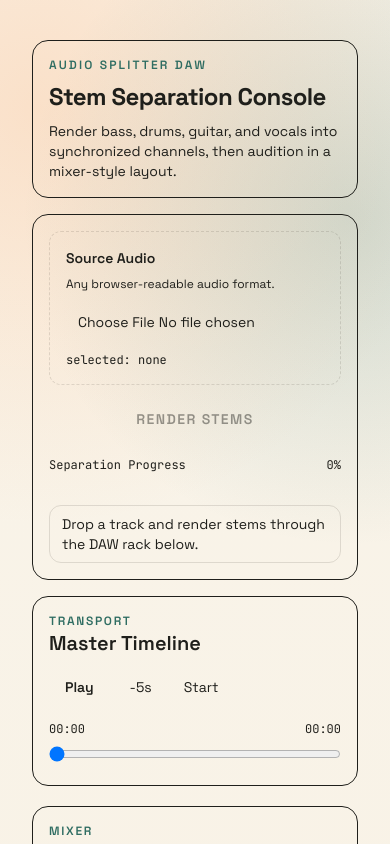
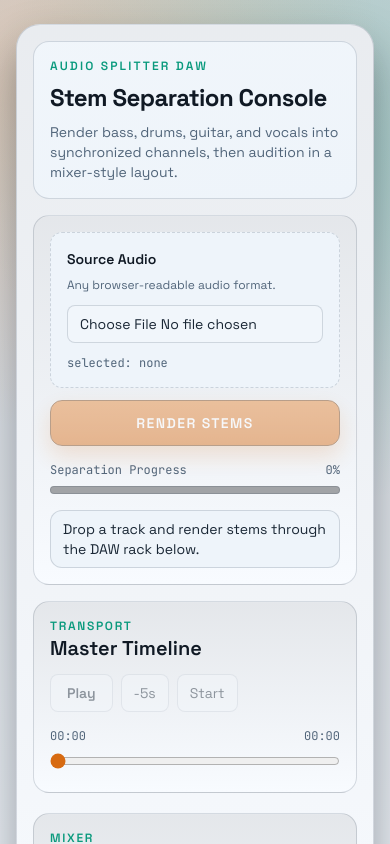
Before and after one commit to suhanstha09/audio_splitter, a Next.js app: page / in a window 390 px wide. Shown: the top 844 px of the page. Built offline with nearby package versions, Linux system fonts and the light colour scheme.

Commit message:
feat: update global styles for improved UI aesthetics and responsiveness

```diff
--- a/src/app/globals.css
+++ b/src/app/globals.css
@@ -1,14 +1,16 @@
 @import "tailwindcss";
 
 :root {
-  --background: #f8f2e6;
-  --foreground: #1f1f1b;
-  --panel: rgba(255, 250, 241, 0.82);
-  --panel-strong: #fffaf0;
-  --line: rgba(32, 26, 20, 0.12);
-  --brand: #e85d04;
-  --brand-soft: #ff9b54;
-  --accent: #2f6d62;
+  --background: #1a1f25;
+  --foreground: #eef3f9;
+  --surface: #222932;
+  --surface-hi: #2a323d;
+  --line: rgba(214, 226, 239, 0.16);
+  --ink: #e7eef7;
+  --ink-dim: #a8b9cb;
+  --brand: #f28d35;
+  --brand-soft: #f3b067;
+  --accent: #34c8a6;
 }
 
 @theme inline {
@@ -18,16 +20,18 @@
   --font-mono: var(--font-jetbrains-mono);
 }
 
-@media (prefers-color-scheme: dark) {
+@media (prefers-color-scheme: light) {
   :root {
-    --background: #14110f;
-    --foreground: #f7f1e6;
-    --panel: rgba(34, 29, 25, 0.72);
-    --panel-strong: #241f1a;
-    --line: rgba(248, 236, 214, 0.14);
-    --brand: #ffa05c;
-    --brand-soft: #ffbf91;
-    --accent: #68b7a5;
+    --background: #edf2f8;
+    --foreground: #101924;
+    --surface: #f8fbff;
+    --surface-hi: #eef4fa;
+    --line: rgba(25, 47, 70, 0.16);
+    --ink: #1a2735;
+    --ink-dim: #51657a;
+    --brand: #d76a11;
+    --brand-soft: #ee9545;
+    --accent: #0a9a7d;
   }
 }
 
@@ -37,72 +41,189 @@
 
 body {
   min-height: 100vh;
-  background: var(--background);
+  background:
+    radial-gradient(circle at 12% 8%, color-mix(in srgb, var(--brand-soft) 26%, transparent) 0%, transparent 32%),
+    radial-gradient(circle at 84% 14%, color-mix(in srgb, var(--accent) 24%, transparent) 0%, transparent 35%),
+    linear-gradient(180deg, color-mix(in srgb, var(--background) 88%, #000000 12%), var(--background));
   color: var(--foreground);
   font-family: var(--font-space-grotesk), "Segoe UI", sans-serif;
-  background-image:
-    radial-gradient(circle at 10% 10%, color-mix(in srgb, var(--brand-soft) 22%, transparent) 0%, transparent 40%),
-    radial-gradient(circle at 90% 20%, color-mix(in srgb, var(--accent) 20%, transparent) 0%, transparent 35%),
-    linear-gradient(180deg, color-mix(in srgb, var(--background) 84%, #ffffff 16%), var(--background));
 }
 
 ::selection {
-  background: color-mix(in srgb, var(--brand) 28%, transparent);
+  background: color-mix(in srgb, var(--brand) 36%, transparent);
 }
 
-.glass-panel {
-  background: var(--panel);
-  border: 1px solid var(--line);
-  backdrop-filter: blur(14px);
-  box-shadow: 0 18px 60px rgba(25, 20, 16, 0.12);
+.daw-shell {
+  position: relative;
 }
 
-.ambient-orb {
-  position: absolute;
-  border-radius: 9999px;
-  filter: blur(18px);
-  opacity: 0.55;
-  animation: float 9s ease-in-out infinite;
+.console-frame {
+  border: 1px solid var(--line);
+  background:
+    linear-gradient(180deg, color-mix(in srgb, var(--surface) 94%, black 6%), var(--surface)),
+    repeating-linear-gradient(
+      90deg,
+      rgba(255, 255, 255, 0.02) 0,
+      rgba(255, 255, 255, 0.02) 1px,
+      transparent 1px,
+      transparent 14px
+    );
+  box-shadow:
+    0 22px 44px rgba(4, 12, 20, 0.34),
+    inset 0 1px 0 rgba(255, 255, 255, 0.05);
 }
 
-.ambient-orb.orb-a {
-  width: 16rem;
-  height: 16rem;
-  background: color-mix(in srgb, var(--brand) 42%, transparent);
-  top: -4rem;
-  right: -3rem;
+.console-header {
+  border-color: var(--line);
+  background: linear-gradient(170deg, color-mix(in srgb, var(--surface-hi) 86%, white 14%), var(--surface-hi));
 }
 
-.ambient-orb.orb-b {
-  width: 12rem;
-  height: 12rem;
-  background: color-mix(in srgb, var(--accent) 45%, transparent);
-  bottom: -3.5rem;
-  left: -3rem;
-  animation-delay: -3s;
+.daw-panel {
+  border-color: var(--line);
+  background: linear-gradient(180deg, color-mix(in srgb, var(--surface) 92%, black 8%), var(--surface));
+  box-shadow: inset 0 1px 0 rgba(255, 255, 255, 0.04);
+}
+
+.daw-input {
+  border: 1px solid var(--line);
+  background: color-mix(in srgb, var(--surface-hi) 80%, white 20%);
+  color: var(--ink);
+  outline: none;
+}
+
+.daw-input:focus {
+  border-color: color-mix(in srgb, var(--accent) 52%, var(--line));
+  box-shadow: 0 0 0 2px color-mix(in srgb, var(--accent) 20%, transparent);
+}
+
+.transport-button {
+  border: 1px solid color-mix(in srgb, var(--brand) 55%, black 45%);
+  color: #fff;
+  background: linear-gradient(180deg, color-mix(in srgb, var(--brand-soft) 62%, var(--brand)), var(--brand));
+  box-shadow: 0 10px 22px color-mix(in srgb, var(--brand) 36%, transparent);
+  transition: transform 140ms ease, filter 140ms ease;
+}
+
+.transport-button:hover {
+  transform: translateY(-1px);
+  filter: brightness(1.05);
+}
+
+.transport-chip {
+  border: 1px solid var(--line);
+  color: var(--ink);
+  background: color-mix(in srgb, var(--surface-hi) 72%, white 28%);
+  transition: background-color 120ms ease, transform 120ms ease;
+}
+
+.transport-chip:hover:not(:disabled) {
+  transform: translateY(-1px);
+  background: color-mix(in srgb, var(--surface-hi) 58%, white 42%);
+}
+
+.transport-chip:disabled {
+  opacity: 0.45;
+  cursor: not-allowed;
+}
+
+.progress-track {
+  border: 1px solid var(--line);
+  background: color-mix(in srgb, var(--surface) 65%, black 35%);
+}
+
+.progress-fill {
+  background: linear-gradient(90deg, var(--accent), color-mix(in srgb, var(--accent) 60%, var(--brand) 40%));
+  transition: width 260ms cubic-bezier(0.21, 1, 0.31, 1);
+}
+
+.timeline-slider {
+  accent-color: var(--brand);
+}
+
+.channel-strip {
+  background:
+    linear-gradient(180deg, color-mix(in srgb, var(--surface-hi) 72%, black 28%), var(--surface-hi)),
+    repeating-linear-gradient(
+      180deg,
+      transparent 0,
+      transparent 8px,
+      rgba(255, 255, 255, 0.03) 8px,
+      rgba(255, 255, 255, 0.03) 9px
+    );
+}
+
+.vu-stack {
+  display: grid;
+  grid-template-columns: repeat(4, minmax(0, 1fr));
+  gap: 4px;
+  height: 48px;
+  align-items: end;
+}
+
+.vu-stack span {
+  display: block;
+  border-radius: 4px;
+  background: linear-gradient(180deg, #18d3aa 0%, #ffc84a 58%, #fa5b35 100%);
+  animation: vu 1.1s ease-in-out infinite;
+}
+
+.vu-stack span:nth-child(1) {
+  animation-delay: 0s;
+}
+
+.vu-stack span:nth-child(2) {
+  animation-delay: 0.16s;
+}
+
+.vu-stack span:nth-child(3) {
+  animation-delay: 0.28s;
+}
+
+.vu-stack span:nth-child(4) {
+  animation-delay: 0.4s;
+}
+
+.mute-on {
+  color: #fff;
+  border: 1px solid color-mix(in srgb, var(--brand) 70%, black 30%);
+  background: linear-gradient(180deg, color-mix(in srgb, var(--brand-soft) 64%, var(--brand) 36%), var(--brand));
+}
+
+.mute-off {
+  color: var(--ink);
+  border: 1px solid var(--line);
+  background: color-mix(in srgb, var(--surface) 64%, white 36%);
 }
 
 .fade-in {
-  animation: rise 550ms ease-out both;
+  animation: rise 580ms ease-out both;
 }
 
 @keyframes rise {
   from {
     opacity: 0;
-    transform: translateY(10px) scale(0.99);
+    transform: translateY(8px) scale(0.992);
   }
+
   to {
     opacity: 1;
     transform: translateY(0) scale(1);
   }
 }
 
-@keyframes float {
-  0%,
+@keyframes vu {
+  0% {
+    height: 22%;
+    opacity: 0.7;
+  }
+
+  50% {
+    height: 100%;
+    opacity: 1;
+  }
+
   100% {
-    transform: translateY(0) translateX(0);
-  }
-  50% {
-    transform: translateY(-12px) translateX(8px);
+    height: 30%;
+    opacity: 0.8;
   }
 }
```
